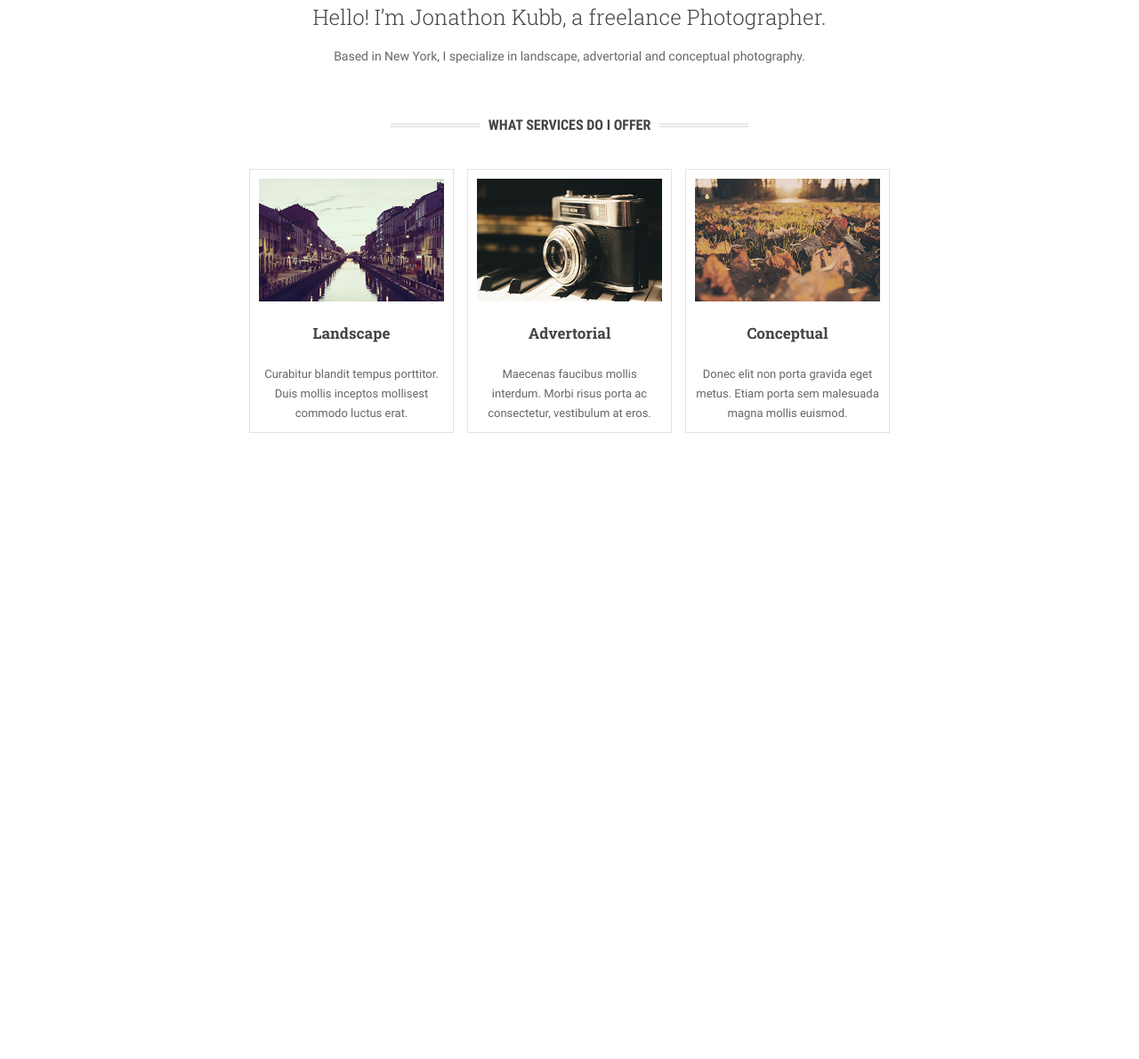
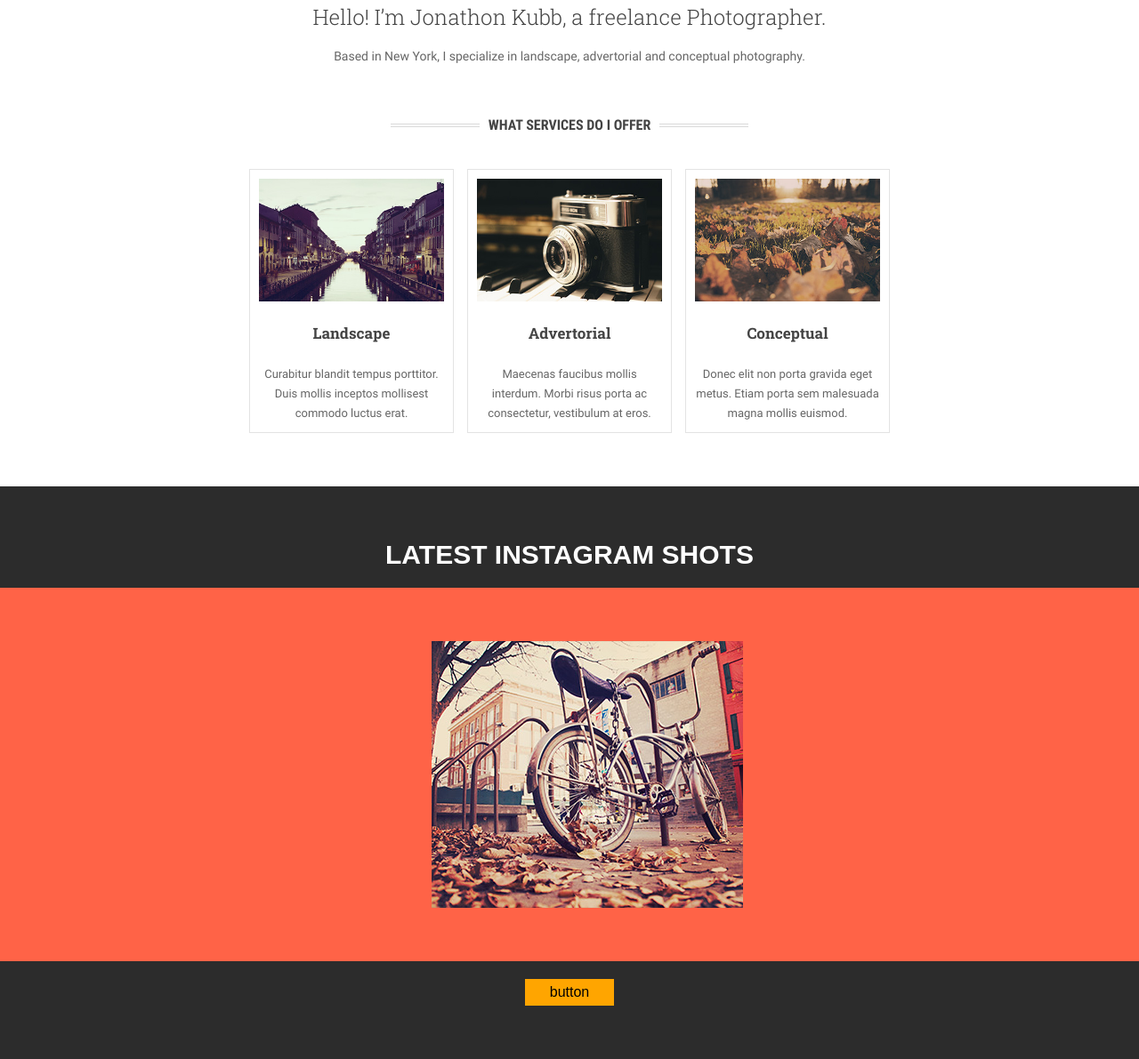
Before and after one commit to wwwax/kubb, a plain HTML site: page index.html in a window 1280 px wide. Shown: the part 857-2048 px from the top of the page at 89% size. Before the commit the page ends 1404 px from the top, so only its background shows below. Drawn offline with Linux system fonts and the light colour scheme.

Commit message:
swiper init

```diff
--- a/assets/css/main.css
+++ b/assets/css/main.css
@@ -21,7 +21,7 @@ body.lock {
 }
 
 html {
-  /* font-family: sans-serif; */
+  font-family: sans-serif;
 }
 
 img {
@@ -587,6 +587,47 @@ img {
   }
 }
 
+/* INSTAGRAM */
+.instagram {
+  padding: 60px 0;
+  background-color: #2c2c2c;
+}
+
+.instagram_title {
+  padding-bottom: 20px;
+  font-size: 30px;
+  font-weight: 900;
+  text-transform: uppercase;
+  text-align: center;
+  color: #fff;
+}
+
+.instagram_btn {
+  width: 100px;
+  height: 30px;
+  margin: 20px auto 0;
+  text-align: center;
+  line-height: 30px;
+  background-color: orange;
+  user-select: none;
+  cursor: pointer;
+}
+
+/* IMAGE-SLIDER */
+
+.image-slider {
+  padding: 40px;
+  background-color: tomato;
+}
+
+.image-slider__wrapper {
+  padding: 20px;
+}
+
+.image-slider__image img {
+  margin: 0 auto;
+}
+
 /* visually-hidden */
 
 .visually-hidden:not(:focus):not(:active),
--- a/assets/js/main.js
+++ b/assets/js/main.js
@@ -1,3 +1,5 @@
+// NAVIGATION
+
 const burgerBtn = document.querySelector('.burger_btn');
 const menu = document.querySelector('.menu');
 const body = document.querySelector('body');
@@ -18,3 +20,7 @@ function onBurgerBtnClick() {
     isMenuOpen = false;
   }
 }
+
+// SWIPER
+
+new Swiper('.image-slider');
--- a/index.html
+++ b/index.html
@@ -3,6 +3,7 @@
   <head>
     <meta charset="UTF-8" />
     <meta name="viewport" content="width=device-width, initial-scale=1.0" />
+    <link rel="stylesheet" href="./assets/css/swiper-bundle.min.css" />
     <link rel="stylesheet" href="./assets/css/main.css" />
     <title>kubb</title>
   </head>
@@ -152,7 +153,64 @@
       </div>
     </div>
 
+    <!-- INSTAGRAM -->
+    <div class="instagram">
+      <div class="instagram_title">Latest Instagram Shots</div>
+
+      <!-- SWIPER -->
+      <div class="image-slider swiper-container">
+        <div class="image-slider__wrapper swiper-wrapper">
+          <!-- ITEM-1 -->
+          <div class="image-slider__slide swiper-slide">
+            <div class="image-slider__image">
+              <img src="./assets/img/instagram/img-1.jpg" alt="picture" />
+            </div>
+          </div>
+
+          <!-- ITEM-2 -->
+          <div class="image-slider__slide swiper-slide">
+            <div class="image-slider__image">
+              <img src="./assets/img/instagram/img-2.jpg" alt="picture" />
+            </div>
+          </div>
+
+          <!-- ITEM-3 -->
+          <div class="image-slider__slide swiper-slide">
+            <div class="image-slider__image">
+              <img src="./assets/img/instagram/img-3.jpg" alt="picture" />
+            </div>
+          </div>
+
+          <!-- ITEM-4 -->
+          <div class="image-slider__slide swiper-slide">
+            <div class="image-slider__image">
+              <img src="./assets/img/instagram/img-4.jpg" alt="picture" />
+            </div>
+          </div>
+
+          <!-- ITEM-5 -->
+          <div class="image-slider__slide swiper-slide">
+            <div class="image-slider__image">
+              <img src="./assets/img/instagram/img-5.jpg" alt="picture" />
+            </div>
+          </div>
+
+          <!-- ITEM-6 -->
+          <div class="image-slider__slide swiper-slide">
+            <div class="image-slider__image">
+              <img src="./assets/img/instagram/img-6.jpg" alt="picture" />
+            </div>
+          </div>
+        </div>
+      </div>
+
+      <div class="instagram_btn">
+        <span>button</span>
+      </div>
+    </div>
+
     <!-- scripts -->
+    <script src="./assets/js/swiper-bundle.min.js"></script>
     <script src="./assets/js/main.js"></script>
   </body>
 </html>
```
Also changed, not shown: assets/css/swiper-bundle.min.css (added), assets/img/instagram/button_ico.png (added), assets/img/instagram/img-1.jpg (added), assets/img/instagram/img-2.jpg (added), assets/img/instagram/img-3.jpg (added), assets/img/instagram/img-4.jpg (added), assets/img/instagram/img-5.jpg (added), assets/img/instagram/img-6.jpg (added), assets/js/swiper-bundle.min.js (added).
